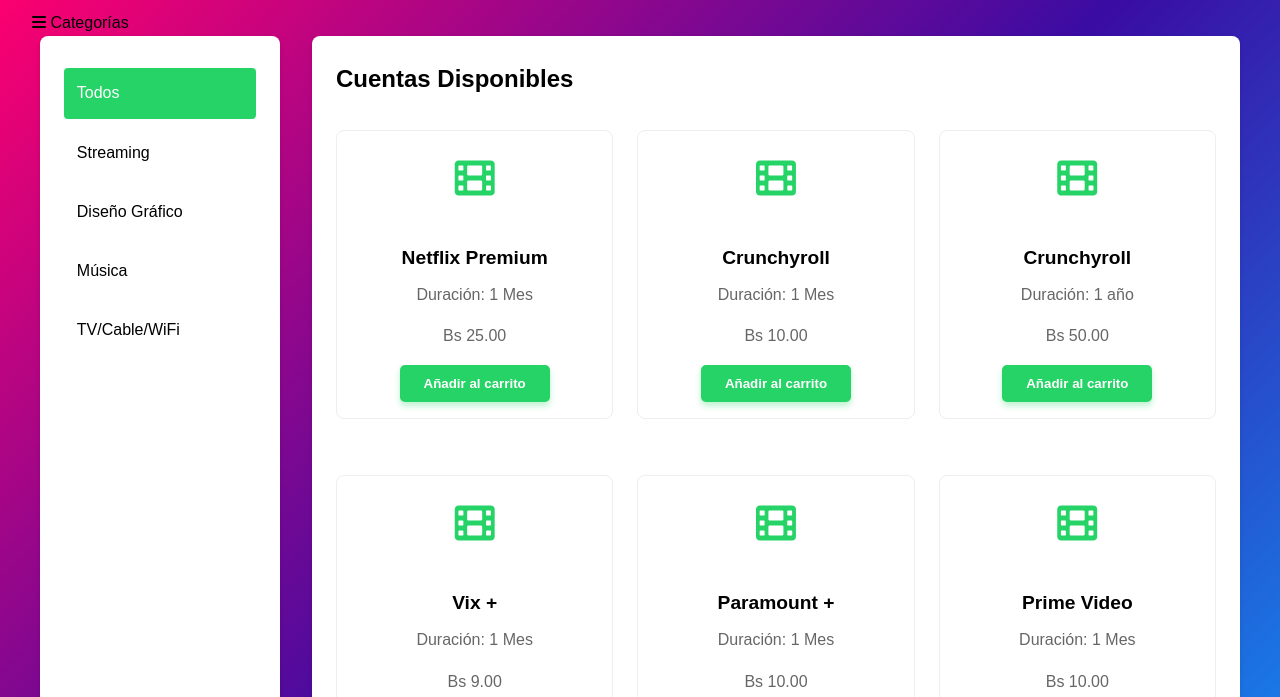
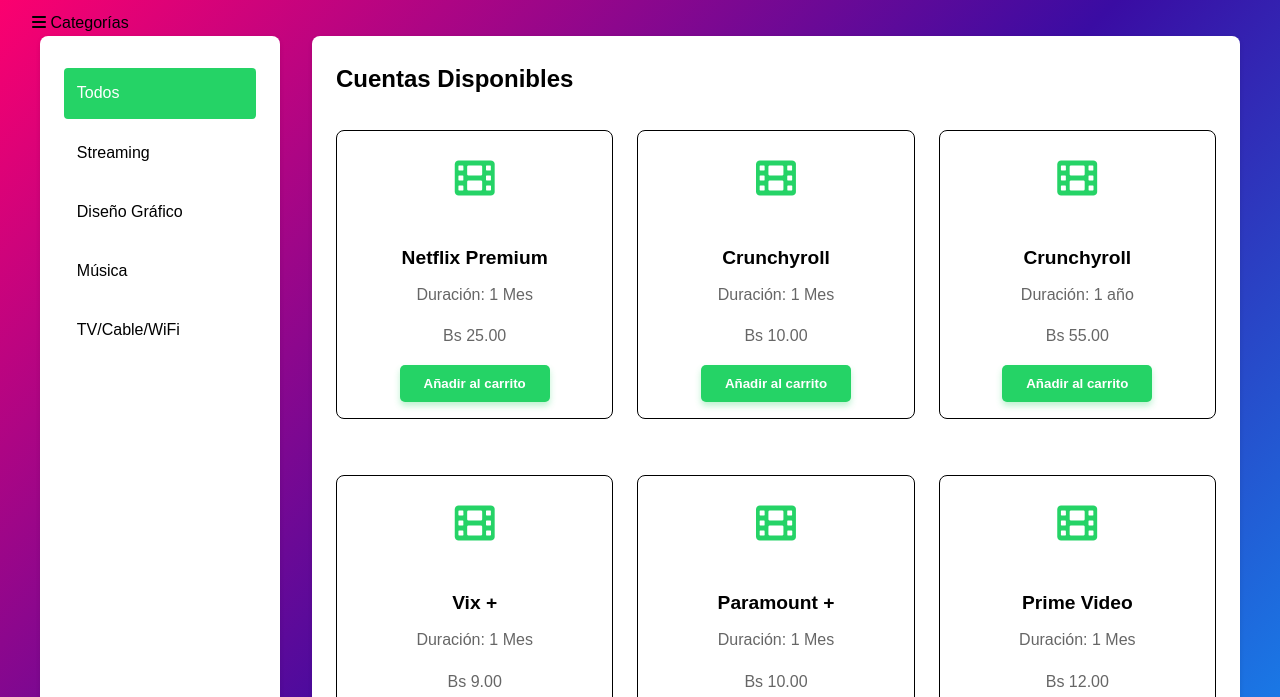
Before and after one commit to StreamingStore/Tienda, a plain HTML site: page index.html in a window 1280 px wide. Shown: the part 882-1579 px from the top of the page. Drawn offline with Linux system fonts and the light colour scheme.

Commit message:
Add files via upload

```diff
--- a/script.js
+++ b/script.js
@@ -54,7 +54,7 @@
         name: "Crunchyroll",
         category: "streaming",
         duration: "1 año",
-        price: 50,
+        price: 55,
         icon: "fas fa-film"
     },
     {
@@ -78,7 +78,7 @@
         name: "Prime Video",
         category: "streaming",
         duration: "1 Mes",
-        price: 10,
+        price: 12,
         icon: "fas fa-film"
     },
     {
--- a/styles.css
+++ b/styles.css
@@ -109,7 +109,7 @@
 /* Hero Section */
 .hero-section {
     background: linear-gradient(rgba(0,0,0,0.5), rgba(0,0,0,0.5)),
-                url('banner.png') no-repeat center/cover;
+                url('banner\ \(3\).jpg') no-repeat center/cover;
     height: 100vh;
     display: flex;
     justify-content: center;
@@ -848,7 +848,7 @@
 /* Estilo de tarjeta de producto */
 .product-card {
     background: #fff;
-    border: 1px solid #eee;
+    border: 1px solid #000000;
     border-radius: 8px;
     padding: 1rem;
     transition: transform 0.2s;
```
Also changed, not shown: 1 other file.
